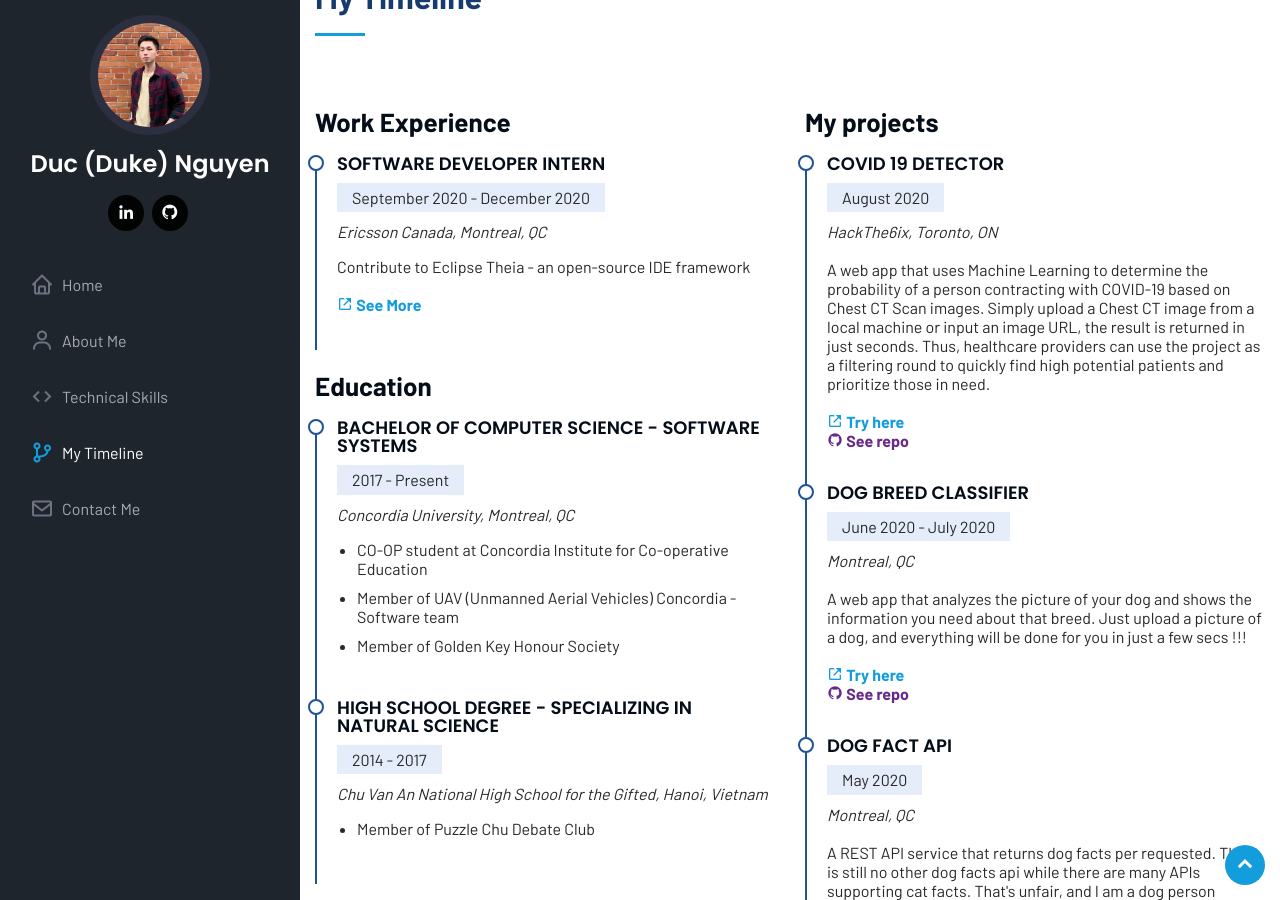
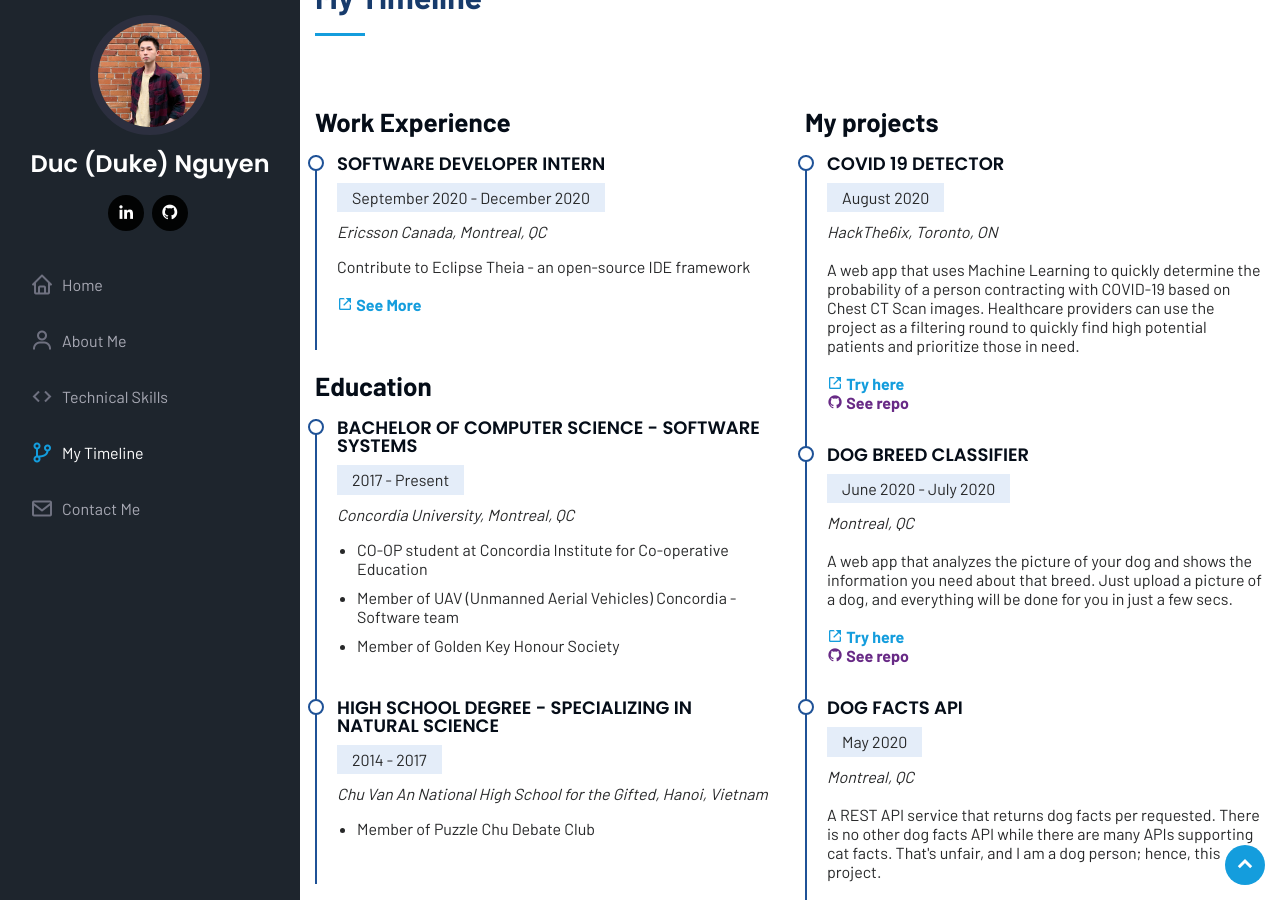
Before and after one commit to DucNgn/portfolio, a Jekyll site: the page built from index.html, in a window 1280 px wide and 900 px high, scrolled down 2263 px. Built offline with Jekyll 4.4.1, drawn with Linux system fonts in a browser that asks for light colours; emoji names are drawn with the system emoji font; some of the changed text lies outside the part shown.

Commit message:
Update project description

```diff
--- a/_data/projects.yml
+++ b/_data/projects.yml
@@ -1,13 +1,13 @@
 - name: COVID 19 Detector
   time: August 2020
   location: HackThe6ix, Toronto, ON
-  description: A web app that uses Machine Learning to determine the probability of a person contracting with COVID-19 based on Chest CT Scan images. Simply upload a Chest CT image from a local machine or input an image URL, the result is returned in just seconds. Thus, healthcare providers can use the project as a filtering round to quickly find high potential patients and prioritize those in need.
+  description: A web app that uses Machine Learning to quickly determine the probability of a person contracting with COVID-19 based on Chest CT Scan images. Healthcare providers can use the project as a filtering round to quickly find high potential patients and prioritize those in need.
   url: https://github.com/DukeNgn/COVID19-Detector
   website: https://covid19-detector.azurewebsites.net/
 - name: Dog Breed Classifier
   time: June 2020 - July 2020
   location: Montreal, QC
-  description: A web app that analyzes the picture of your dog and shows the information you need about that breed. Just upload a picture of a dog, and everything will be done for you in just a few secs !!!
+  description: A web app that analyzes the picture of your dog and shows the information you need about that breed. Just upload a picture of a dog, and everything will be done for you in just a few secs.
   url: https://github.com/DukeNgn/Dog-breed-Classifier
   website: https://doggo-breed-classifier.herokuapp.com/index
 #- name: Sudoku Board
@@ -20,10 +20,10 @@
 #  location: Montreal, QC
 #  description: Created a Discord bot that outputs images or facts of cats and dogs per request using JavaScript
 #  url: https://github.com/DukeNgn/Aww
-- name: Dog Fact API
+- name: Dog Facts API
   time: May 2020
   location: Montreal, QC
-  description: A REST API service that returns dog facts per requested. There is still no other dog facts api while there are many APIs supporting cat facts. That's unfair, and I am a dog person personally; hence, this project.
+  description: A REST API service that returns dog facts per requested. There is no other dog facts API while there are many APIs supporting cat facts. That's unfair, and I am a dog person; hence, this project.
   url: https://github.com/DukeNgn/Dog-facts-API
 - name: New Haven Board Game
   time: May 2020
@@ -33,5 +33,5 @@
 - name: Tell-us
   time: January 2020
   location: ConU Hacks V, Montreal, QC
-  description: According to Canadian Mental Health Association, 49% of people who went through anxiety and depression have never seen a doctor. This application will help the user find a diagnosis and will locate the nearest institution that will provide professional help. The project aims to provide supports for people with mental illness.
+  description: According to Canadian Mental Health Association, 49% of people who went through anxiety and depression have never seen a doctor. This application helps the user find a diagnosis and locate the nearest institution that will provide professional help.
   url: https://github.com/DukeNgn/Tell-Us
--- a/_includes/about.html
+++ b/_includes/about.html
@@ -21,7 +21,7 @@
                 </p>
                 <p>
                   That was my very first "Hello, world" program I wrote, all the way back when I was in primary school and learning Pascal.
-                  It was intimidating for a 9 years old boy to write something and make it work on a black and white computer screen, but it ignited my first fascination for programming and computer.
+                  It was intimidating for a 9 years old boy to write something and make it work on a black and white computer screen, but it ignited my fascination for programming and computer.
                   Since then, a lot of things have changed, but my passion for programming never does.
                   I still see the terminal screen as a canvas for me to get creative and the keyboard is a brush to make extraordinary things, up to this day.
                   <br> <br>
```
Also changed, not shown: _includes/header.html (+9 -0 lines).
